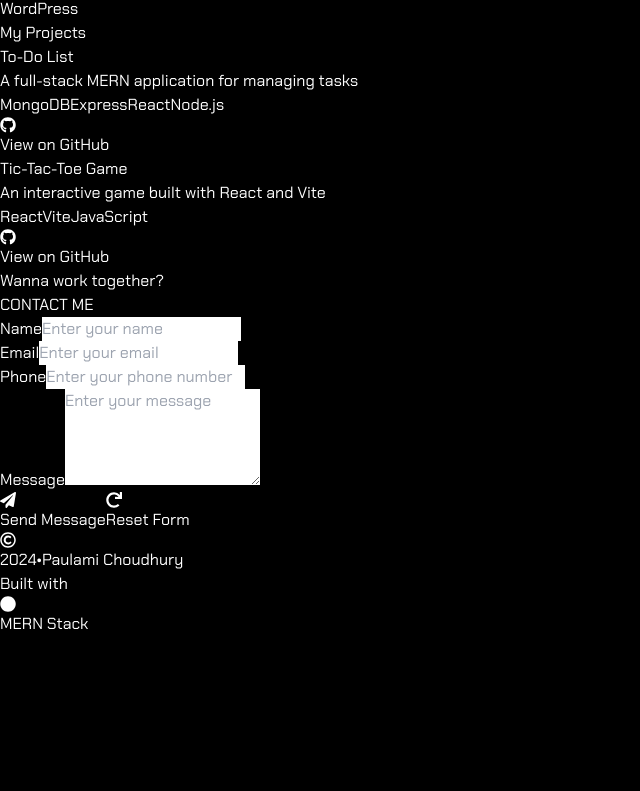
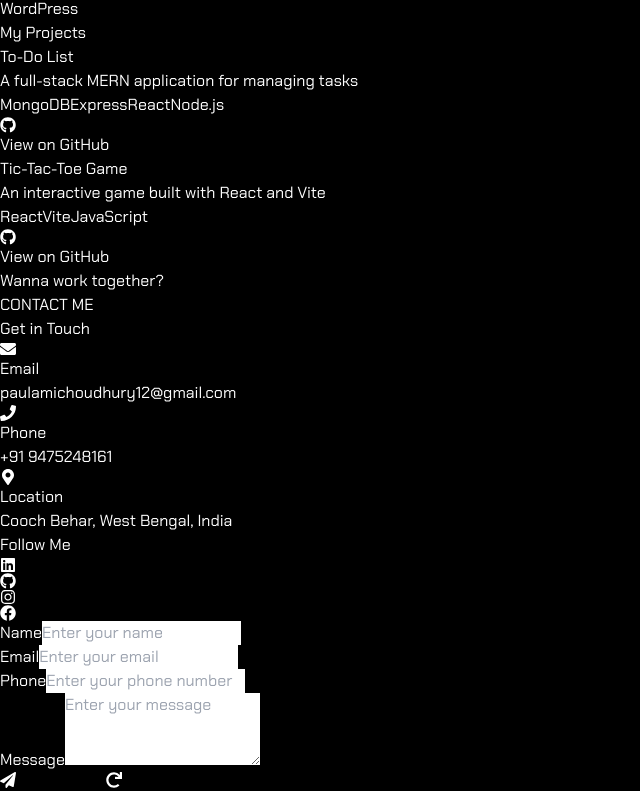
Before and after one commit to PAulAmIC79/paulami-choudhury-portfolio, a React (Vite) app: page / in a window 1280 px wide. Shown: the part 2000-2791 px from the top of the page, without its empty margins (0-640 px from the left). Before the commit the page ends 2636 px from the top, so only its background shows below. Built offline with nearby package versions, Linux system fonts and the light colour scheme; the HTML template or start-up script is replaced by a standard one.

Commit message:
Adding contact info

```diff
--- a/src/components/Contact.jsx
+++ b/src/components/Contact.jsx
@@ -1,7 +1,6 @@
 import React from "react";
-import { FaPaperPlane, FaRedo } from "react-icons/fa";
+import { FaPaperPlane, FaRedo, FaEnvelope, FaPhone, FaMapMarkerAlt, FaLinkedin, FaGithub, FaTwitter, FaInstagram, FaFacebook } from "react-icons/fa";
 import { motion } from "framer-motion";
-
 const Contact = () => {
   const refreshPage = () => {
     window.location.reload(false);
@@ -52,8 +51,52 @@
     }
   };
 
+  const contactInfo = [
+    {
+      icon: <FaEnvelope className="w-6 h-6" />,
+      title: "Email",
+      content: "paulamichoudhury12@gmail.com",
+      link: "mailto:paulamichoudhury12@gmail.com"
+    },
+    {
+      icon: <FaPhone className="w-6 h-6" />,
+      title: "Phone",
+      content: "+91 9475248161",
+      link: "tel:+919475248161"
+    },
+    {
+      icon: <FaMapMarkerAlt className="w-6 h-6" />,
+      title: "Location",
+      content: "Cooch Behar, West Bengal, India",
+      link: "#contact"
+    }
+  ];
+
+  const socialLinks = [
+    {
+      icon: <FaLinkedin className="w-6 h-6" />,
+      title: "LinkedIn",
+      link: "/"
+    },
+    {
+      icon: <FaGithub className="w-6 h-6" />,
+      title: "GitHub",
+      link: "/"
+    },
+    {
+      icon: <FaInstagram className="w-6 h-6" />,
+      title: "Instagram",
+      link: "/"
+    },
+    {
+      icon: <FaFacebook className="w-6 h-6" />,
+      title: "FaceBook",
+      link: "/"
+    }
+  ];
+
   return (
-    <section id="contact" className="scroll-mt-20 md:mt-16">
+    <section id="contact" className="scroll-mt-20 mt-10 md:mt-16 md:pr-40 md:pl-40">
       <div className="container px-4 sm:px-6 lg:px-8 py-10 sm:py-16 md:py-20 mx-auto">
         <motion.div
           initial={{ opacity: 0, y: -20 }}
@@ -66,14 +109,66 @@
           <div className="w-20 sm:w-24 h-1 bg-gradient-to-r from-blue-500 to-blue-600 mx-auto rounded-full"></div>
         </motion.div>
 
+        <div className="grid grid-cols-1 md:grid-cols-2 gap-8 md:gap-12">
+          {/* Left Column - Contact Information */}
+          <motion.div
+            initial={{ opacity: 0, x: -50 }}
+            whileInView={{ opacity: 1, x: 0 }}
+            transition={{ duration: 0.5 }}
+            className="h-full"
+          >
+            <div className="bg-gray-800/50 p-6 rounded-xl backdrop-blur-sm h-full flex flex-col">
+              <h3 className="text-2xl md:text-3xl md:mb-6 font-bold text-white mb-6">Get in Touch</h3>
+              <div className="space-y-6 flex-grow">
+                {contactInfo.map((info, index) => (
+                  <motion.a
+                    key={index}
+                    href={info.link}
+                    target="_blank"
+                    rel="noopener noreferrer"
+                    whileHover={{ scale: 1.02 }}
+                    className="flex items-center space-x-4 text-gray-300 hover:text-white transition-colors duration-300"
+                  >
+                    <div className="p-3 bg-blue-600/20 rounded-lg text-blue-400">
+                      {info.icon}
+                    </div>
+                    <div>
+                      <h4 className="font-medium md:text-lg text-white">{info.title}</h4>
+                      <p className="text-sm md:text-m">{info.content}</p>
+                    </div>
+                  </motion.a>
+                ))}
+              </div>
+              <div className="mt-8 pt-6 border-t border-gray-700">
+                <h4 className="text-lg md:text-2xl font-semibold text-white mb-4">Follow Me</h4>
+                <div className="flex space-x-4">
+                  {socialLinks.map((social, index) => (
+                    <motion.a
+                      key={index}
+                      href={social.link}
+                      target="_blank"
+                      rel="noopener noreferrer"
+                      whileHover={{ scale: 1.1, y: -5 }}
+                      className="p-3 bg-blue-600/20 rounded-lg text-blue-400 hover:bg-blue-600/30 transition-colors duration-300"
+                      title={social.title}
+                    >
+                      {social.icon}
+                    </motion.a>
+                  ))}
+                </div>
+              </div>
+            </div>
+          </motion.div>
+
+          {/* Right Column - Contact Form */}
           <motion.div
             variants={formVariants}
             initial="hidden"
             whileInView="visible"
             viewport={{ once: true }}
-          className="max-w-2xl mx-auto"
+            className="bg-gray-800/50 p-6 rounded-xl backdrop-blur-sm h-full"
           >
-          <form onSubmit={onSubmit} className="space-y-4 sm:space-y-6">
+            <form onSubmit={onSubmit} className="space-y-4 sm:space-y-6 h-full flex flex-col">
               <motion.div variants={itemVariants} className="space-y-1.5 sm:space-y-2">
                 <label className="block text-base sm:text-lg font-medium text-gray-300">Name</label>
                 <input
@@ -111,7 +206,7 @@
                 <label className="block text-base sm:text-lg font-medium text-gray-300">Message</label>
                 <textarea
                   name="comments"
-                rows="4"
+                  rows="3"
                   required
                   placeholder="Enter your message"
                   className="w-full px-3 sm:px-4 py-2 sm:py-3 bg-gray-800 border border-gray-700 rounded-lg focus:outline-none focus:border-blue-500 focus:ring-1 focus:ring-blue-500 text-white placeholder-gray-400 transition-colors duration-300 resize-none text-sm sm:text-base"
@@ -120,7 +215,7 @@
 
               <motion.div
                 variants={itemVariants}
-              className="flex flex-wrap gap-3 sm:gap-4 justify-center"
+                className="flex flex-wrap gap-3 sm:gap-4 justify-center mt-auto"
               >
                 <motion.button
                   whileHover={{ scale: 1.05 }}
@@ -146,6 +241,7 @@
             </form>
           </motion.div>
         </div>
+      </div>
     </section>
   );
 }
--- a/src/components/Hero.jsx
+++ b/src/components/Hero.jsx
@@ -33,7 +33,7 @@
             </p>
             <div className="flex flex-col sm:flex-row gap-6">
               <a
-                href="paulami_choudhury_cv.pdf"
+                href="Paulami-Choudhury-Resume-2025.pdf"
                 target="_blank"
                 rel="noopener noreferrer"
                 className="px-6 py-3 text-lg md:w-52 bg-gradient-to-r  from-purple-500 to-blue-500 border border-white lg:border-purple-500 rounded-lg font-semibold hover:bg-white/10 lg:hover:bg-purple-500/10 transition-all duration-300 hover:scale-105 hover:shadow-lg hover:shadow-white/20 lg:hover:shadow-purple-500/20 text-center text-white"
--- a/src/components/Projects.jsx
+++ b/src/components/Projects.jsx
@@ -46,7 +46,7 @@
   };
 
   return (
-    <section id="projects" className="scroll-mt-20 md:pr-52 md:pl-52 md:mt-6">
+    <section id="projects" className="scroll-mt-20 mt-10 md:pr-52 md:pl-52 md:mt-6">
       <div className="container px-4 sm:px-6 lg:px-8 py-8 sm:py-12 md:py-20 mx-auto">
         <motion.div
           initial={{ opacity: 0, y: -20 }}
--- a/src/components/Skills.jsx
+++ b/src/components/Skills.jsx
@@ -38,7 +38,7 @@
   };
 
   return (
-    <section id="skills" className="scroll-mt-20 md:pr-52 md:pl-52">
+    <section id="skills" className="scroll-mt-20 MT-8 md:pr-52 md:pl-52">
       <div className="container px-4 sm:px-6 lg:px-8 py-8 sm:py-12 md:py-20 mx-auto">
         <motion.div
           initial={{ opacity: 0, y: -20 }}
@@ -66,13 +66,13 @@
                 transition: { duration: 0.2 }
               }}
               whileTap={{ scale: 0.95 }}
-              className={`group relative overflow-hidden rounded-xl bg-gradient-to-br ${skill.color} p-0.5 transition-all duration-300 hover:shadow-lg hover:shadow-${skill.color.split('-')[1]}/25`}
+              className={`group relative overflow-hidden rounded-xl bg-gradient-to-br ${skill.color} p-0.5 transition-all duration-300 hover:shadow-lg hover:shadow-${skill.color.split('-')[1]}/25 hover:bg-gradient-to-br hover:from-${skill.color.split('-')[1]}-400 hover:to-${skill.color.split('-')[1]}-500`}
             >
-              <div className="relative rounded-lg bg-gray-900 p-3 sm:p-4 text-center flex flex-col items-center gap-2 sm:gap-3">
-                <div className="text-white group-hover:scale-110 transition-transform duration-300 group-hover:text-${skill.color.split('-')[1]}-400">
+              <div className="relative rounded-lg bg-gray-900 p-3 sm:p-4 text-center flex flex-col items-center gap-2 sm:gap-3 transition-all duration-300 group-hover:bg-opacity-90">
+                <div className={`text-white group-hover:scale-110 transition-transform duration-300 group-hover:text-${skill.color.split('-')[1]}-400`}>
                   {skill.icon}
                 </div>
-                <span className="text-sm sm:text-base font-medium text-white group-hover:text-${skill.color.split('-')[1]}-400 transition-colors duration-300">{skill.name}</span>
+                <span className={`text-sm sm:text-base font-medium text-white group-hover:text-${skill.color.split('-')[1]}-400 transition-colors duration-300`}>{skill.name}</span>
               </div>
             </motion.div>
           ))}
--- a/src/index.css
+++ b/src/index.css
@@ -142,6 +142,18 @@
   -webkit-background-clip: text;
   background-clip: text;
   color: transparent;
+  position: relative;
+}
+
+.typing-animation::after {
+  content: '';
+  position: absolute;
+  right: -3px;
+  top: 0;
+  height: 100%;
+  width: 3px;
+  background-color: #8b5cf6;
+  animation: blink 0.7s step-end infinite;
 }
 
 .animate-fade-in-up {
```
Also changed, not shown: public/photo.webp (deleted), 1 other file (tests, documents, lock files or other folders). Lines whose indentation alone changed are shown as unchanged.
